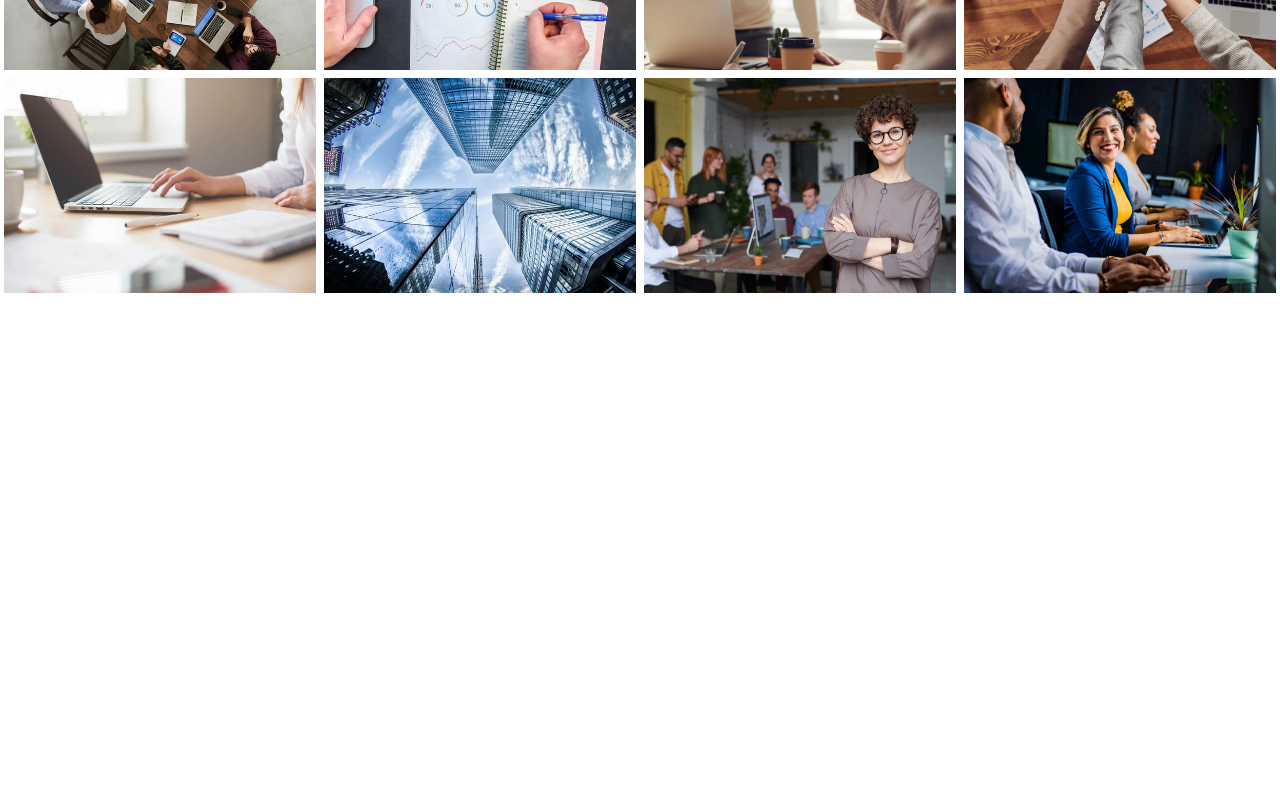
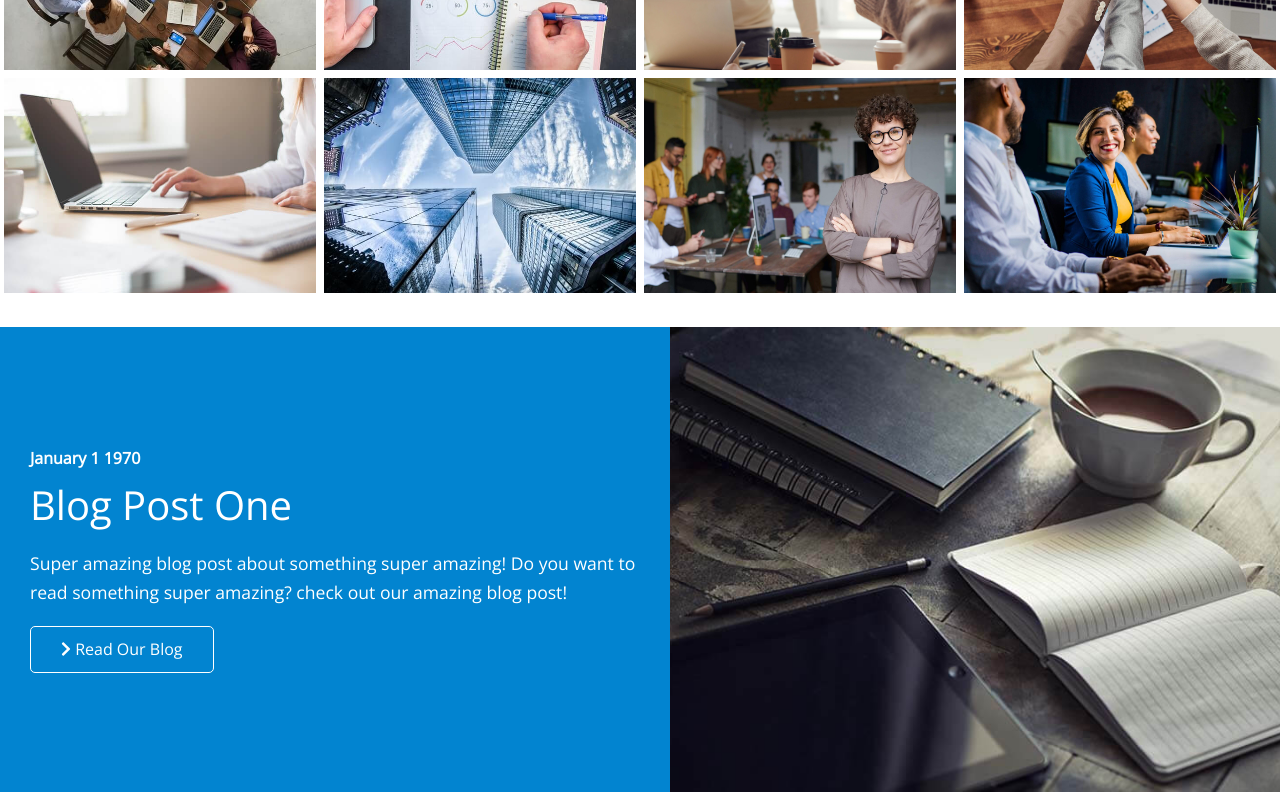
Before and after one commit to dario-piotrowicz/ReactJS-CSS_demo_fictional-company_website_miniproject, a React app: page / in a window 1280 px wide. Shown: the part 1917-2717 px from the top of the page. Before the commit the page ends 2214 px from the top, so only its background shows below. Built offline with nearby package versions, Linux system fonts and the light colour scheme; the HTML template or start-up script is replaced by a standard one.

Commit message:
implemented BlogSection

```diff
--- a/src/common/styles/constants.scss
+++ b/src/common/styles/constants.scss
@@ -1 +1,3 @@
 $color-primary: #28a745;
+
+$color-blog: #0284d0;
--- /dev/null
+++ b/src/components/blog-section/blog-section.component.jsx
@@ -0,0 +1,29 @@
+import React from 'react';
+import './blog-section.styles.scss';
+import blog from '../../assets/images/home/blog.jpg';
+import { Link } from 'react-router-dom';
+import { FontAwesomeIcon } from '@fortawesome/react-fontawesome';
+import { faChevronRight } from '@fortawesome/free-solid-svg-icons';
+
+const BlogSection = () => {
+  return (
+    <section className="blog-section">
+      <div className="content">
+        <h4>January 1 1970</h4>
+        <h2>Blog Post One</h2>
+        <p>
+          Super amazing blog post about something super amazing! Do you want to
+          read something super amazing? check out our amazing blog post!
+        </p>
+        <Link className="btn" to="/blog">
+          <FontAwesomeIcon icon={faChevronRight} /> Read Our Blog
+        </Link>
+      </div>
+      <div className="image">
+        <img src={blog} alt="people" />
+      </div>
+    </section>
+  );
+};
+
+export default BlogSection;
--- /dev/null
+++ b/src/components/blog-section/blog-section.styles.scss
@@ -0,0 +1,48 @@
+@import '../../common/styles/constants.scss';
+
+section.blog-section {
+  display: flex;
+  flex-wrap: wrap;
+
+  .image {
+    flex: 1;
+
+    img {
+      flex: 1;
+      width: 100%;
+      height: 100%;
+      object-fit: cover;
+    }
+  }
+
+  .content {
+    flex: 1;
+    color: #fff;
+    background-color: $color-blog;
+    display: flex;
+    flex-direction: column;
+    align-items: flex-start;
+    justify-content: center;
+    padding: 30px;
+
+    h4 {
+      margin-bottom: 10px;
+    }
+
+    h2 {
+      font-size: 40px;
+      font-weight: 100;
+    }
+
+    p {
+      margin: 20px 0;
+      font-size: 1.1rem;
+    }
+
+    .btn {
+      color: #fff;
+      background: transparent;
+      border: 1px solid #fff;
+    }
+  }
+}
--- a/src/components/cases-section/cases-section.styles.scss
+++ b/src/components/cases-section/cases-section.styles.scss
@@ -16,6 +16,7 @@
   .images {
     display: flex;
     flex-wrap: wrap;
+    padding-bottom: 30px;
 
     .column {
       display: flex;
--- a/src/pages/home/home.page.component.jsx
+++ b/src/pages/home/home.page.component.jsx
@@ -4,6 +4,7 @@ import Hero from '../../components/hero/hero.component';
 import InfoIconsSection from '../../components/info-icons-section/info-icons-section.component';
 import SolutionsSection from '../../components/solutions-section/solutions-section.component';
 import CasesSection from '../../components/cases-section/cases-section.component';
+import BlogSection from '../../components/blog-section/blog-section.component';
 
 const Home = () => (
   <main>
@@ -11,6 +12,7 @@ const Home = () => (
     <InfoIconsSection />
     <SolutionsSection />
     <CasesSection />
+    <BlogSection />
   </main>
 );
 
```
